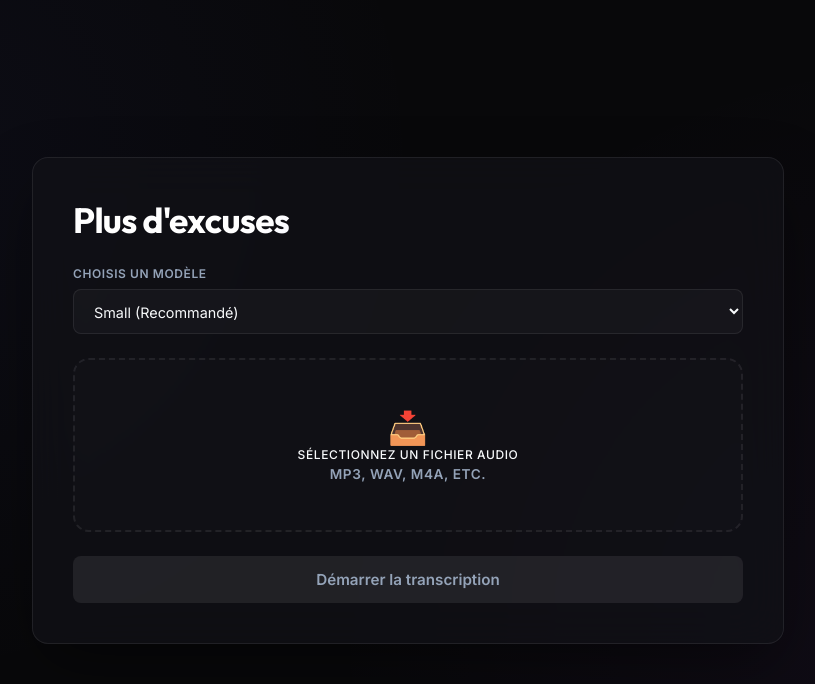
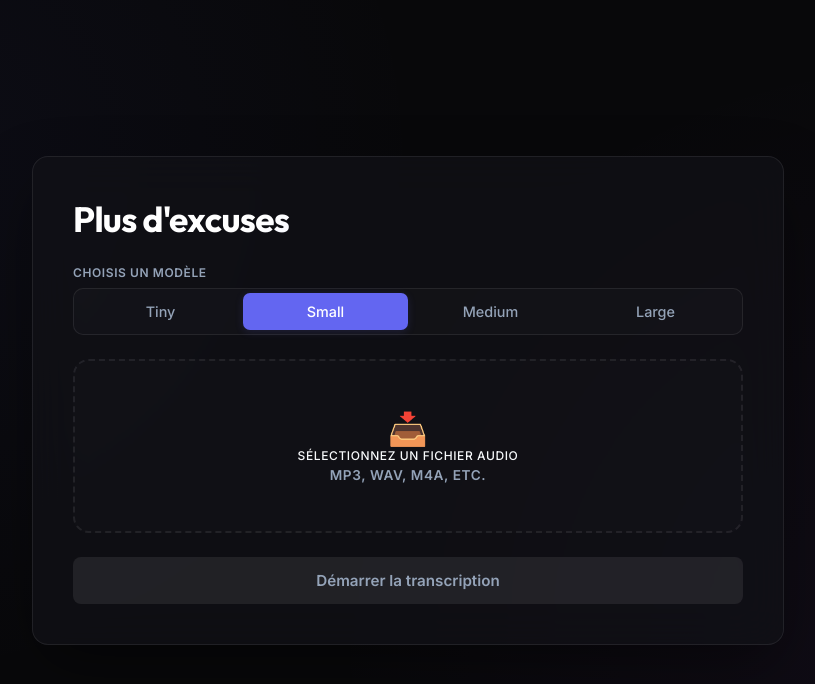
Before and after one commit to BenAXiong/Plus-d-excuses, a React (Vite) app: page / in a window 1280 px wide. Shown: the top 684 px of the page, without its empty margins (232-1047 px from the left). Built offline with nearby package versions, Linux system fonts and the light colour scheme.

Commit message:
fix: replace model select dropdown with a horizontal segmented control toggle

```diff
--- a/src/App.jsx
+++ b/src/App.jsx
@@ -156,12 +156,24 @@ export default function App() {
       <div className="controls-grid" style={{ gridTemplateColumns: '1fr' }}>
         <div className="control-group">
           <label>Choisis un modèle</label>
-          <select value={model} onChange={(e) => setModel(e.target.value)} disabled={status !== 'idle' && status !== 'completed' && status !== 'error'}>
-            <option value="tiny">Tiny (Plus rapide, moins précis)</option>
-            <option value="small">Small (Recommandé)</option>
-            <option value="medium">Medium (Lourd, précis)</option>
-            <option value="large-v3-turbo">Large V3 Turbo (Très lourd, haute précision)</option>
-          </select>
+          <div className="segmented-control">
+            {[
+              { id: 'tiny', label: 'Tiny' },
+              { id: 'small', label: 'Small' },
+              { id: 'medium', label: 'Medium' },
+              { id: 'large-v3-turbo', label: 'Large' },
+            ].map((m) => (
+              <button
+                key={m.id}
+                type="button"
+                className={model === m.id ? 'active' : ''}
+                onClick={() => setModel(m.id)}
+                disabled={status !== 'idle' && status !== 'completed' && status !== 'error'}
+              >
+                {m.label}
+              </button>
+            ))}
+          </div>
         </div>
       </div>
 
--- a/src/index.css
+++ b/src/index.css
@@ -110,6 +110,45 @@ select option {
 select:focus {
   border-color: var(--accent);
   box-shadow: 0 0 0 3px var(--accent-glow);
+}
+
+/* Segmented Control / Horizontal Toggle */
+.segmented-control {
+  display: flex;
+  background: rgba(255, 255, 255, 0.02);
+  border: 1px solid var(--border-color);
+  border-radius: 10px;
+  padding: 4px;
+  width: 100%;
+}
+
+.segmented-control button {
+  flex: 1;
+  background: transparent;
+  border: none;
+  color: var(--text-secondary);
+  padding: 10px;
+  font-family: inherit;
+  font-size: 0.9rem;
+  font-weight: 500;
+  cursor: pointer;
+  border-radius: 7px;
+  transition: var(--transition);
+}
+
+.segmented-control button:hover:not(:disabled) {
+  color: var(--text-primary);
+}
+
+.segmented-control button.active {
+  background: var(--accent);
+  color: white;
+  box-shadow: 0 2px 8px var(--accent-glow);
+}
+
+.segmented-control button:disabled {
+  cursor: not-allowed;
+  opacity: 0.5;
 }
 
 /* Drag and Drop Zone */
```
